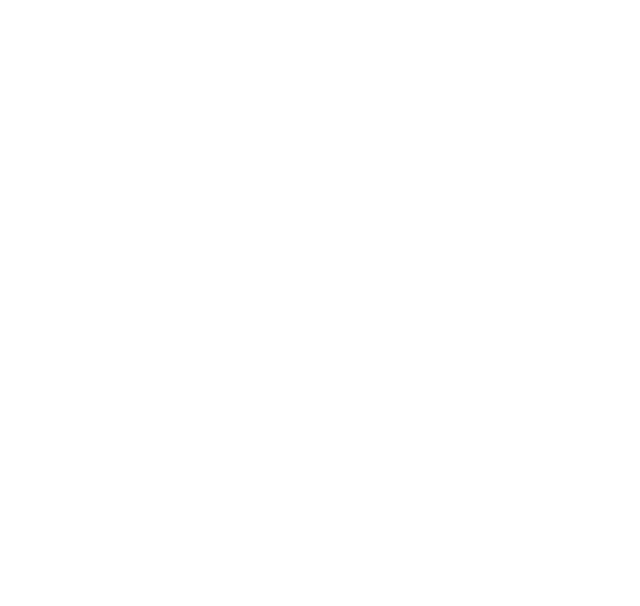
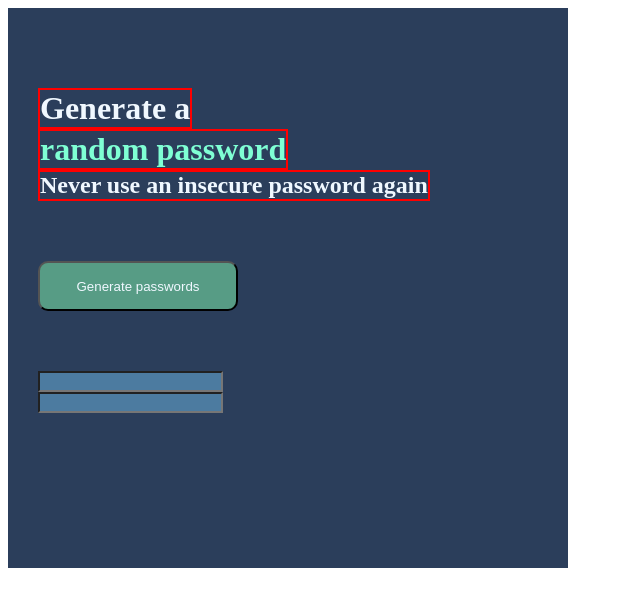
Before and after one commit to superrober1/Password-generatior, a plain HTML site: page index.html in a window 1280 px wide. Shown: the whole page, without its empty margins (0-640 px from the left). Drawn offline with Linux system fonts and the light colour scheme.

Commit message:
third commit

```diff
--- a/cambios.js
+++ b/cambios.js
@@ -0,0 +1,2 @@
+const characters = ["A","B","C","D","E","F","G","H","I","J","K","L","M","N","O","P","Q","R","S","T","U","V","W","X","Y","Z","a","b","c","d","e","f","g","h","i","j","k","l","m","n","o","p","q","r","s","t","u","v","w","x","y","z", "0", "1", "2", "3", "4", "5", "6", "7", "8", "9","~","`","!","@","#","$","%","^","&","*","(",")","_","-","+","=","{","[","}","]",",","|",":",";","<",">",".","?",
+"/"];
--- a/diseno.css
+++ b/diseno.css
@@ -0,0 +1,45 @@
+#caja {
+    width: 500px;
+    height: 500px;
+    background-color: rgb(43, 62, 91);
+}
+
+#line1 {
+    color: aliceblue;
+    border: 2px solid red;
+    margin: 0%;
+    margin-top: 50px;
+}
+#line2{
+    color: aquamarine;
+    border: 2px solid red;
+    margin: 0%;
+}
+#line3{
+    color: aliceblue;
+    border: 2px solid red;
+    margin: 0%;
+}
+
+button{
+    background-color: rgb(87, 156, 133);
+    margin: 60px 0px 60px 0px;
+    color: aliceblue;
+    height: 50px;
+    width: 200px;
+    border-radius: 10px;
+
+}
+
+input{
+    background-color: rgb(76, 123, 160);
+}
+
+#caja{
+    display: flex;
+    flex-direction: column;
+    align-items:flex-start;
+    padding:30px;
+
+
+}
--- a/index.html
+++ b/index.html
@@ -7,8 +7,14 @@
     <link rel="stylesheet" href="diseno.css">
 </head>
 <body>
-
-
+<div id="caja">
+    <h1 id="line1">Generate a </h1>
+    <h1 id="line2">random password</h1>
+    <h2 id="line3"> Never use an insecure password again</h2>
+    <button>Generate passwords</button>
+    <input></input>
+    <input></input>
+</div>
 
     <script src="cambios.js"></script>
 </body>
```
